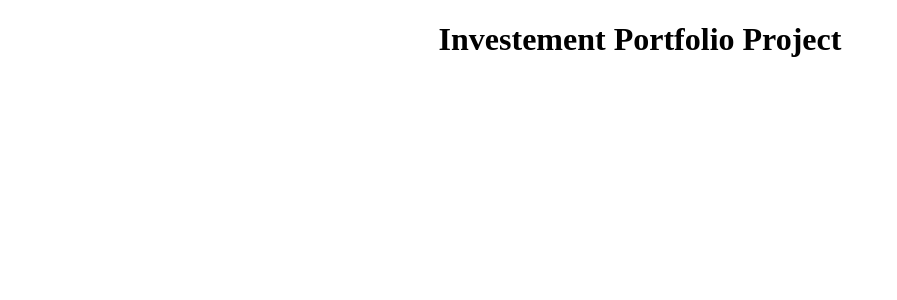
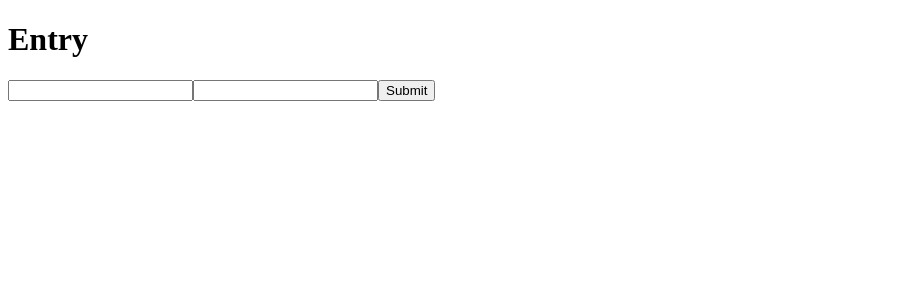
Before and after one commit to Roberto-Livi/investement-portfolio-project, a React (Create React App) app in the folder investement-portfolio-project/: page / in a window 1280 px wide. Shown: the top 300 px of the page, without its empty margins (0-897 px from the left). Built offline with nearby package versions, Linux system fonts and the light colour scheme.

Commit message:
using Formik for Login/Register form; setting up Routes

```diff
--- a/investement-portfolio-project/package.json
+++ b/investement-portfolio-project/package.json
@@ -10,9 +10,12 @@
     "@types/node": "^16.11.26",
     "@types/react": "^17.0.43",
     "@types/react-dom": "^17.0.14",
+    "formik": "^2.2.9",
     "react": "^17.0.2",
     "react-dom": "^17.0.2",
+    "react-router-dom": "^6.2.2",
     "react-scripts": "5.0.0",
+    "reactstrap": "^9.0.1",
     "typescript": "^4.6.3",
     "web-vitals": "^2.1.4"
   },
--- a/investement-portfolio-project/src/App.css
+++ /dev/null
@@ -1,38 +0,0 @@
-.App {
-  text-align: center;
-}
-
-.App-logo {
-  height: 40vmin;
-  pointer-events: none;
-}
-
-@media (prefers-reduced-motion: no-preference) {
-  .App-logo {
-    animation: App-logo-spin infinite 20s linear;
-  }
-}
-
-.App-header {
-  background-color: #282c34;
-  min-height: 100vh;
-  display: flex;
-  flex-direction: column;
-  align-items: center;
-  justify-content: center;
-  font-size: calc(10px + 2vmin);
-  color: white;
-}
-
-.App-link {
-  color: #61dafb;
-}
-
-@keyframes App-logo-spin {
-  from {
-    transform: rotate(0deg);
-  }
-  to {
-    transform: rotate(360deg);
-  }
-}
--- a/investement-portfolio-project/src/App.tsx
+++ b/investement-portfolio-project/src/App.tsx
@@ -1,12 +1,16 @@
 import React from 'react';
-import logo from './logo.svg';
-import './App.css';
+import { BrowserRouter as Router, Routes, Route } from 'react-router-dom'
+import Entry from './components/Entry';
+import Homepage from './components/Homepage';
 
-function App() {
+const App = () => {
   return (
-    <div className="App">
-      <h1>Investement Portfolio Project</h1>
-    </div>
+    <Router>
+      <Routes>
+        <Route path="/" element={<Entry/>}/>
+        <Route path="/home" element={<Homepage/>}/>
+      </Routes>
+    </Router>
   );
 }
 
--- /dev/null
+++ b/investement-portfolio-project/src/components/Entry.tsx
@@ -0,0 +1,34 @@
+import React from 'react';
+import { Formik, Field, Form } from 'formik';
+
+interface MyFormValues {
+  username: string,
+  password: string
+}
+
+const Entry = () => {
+
+  const initialValues: MyFormValues = { username: "", password: ""};
+
+  const onSubmit = (values: any, actions: any) => {
+    console.log(values)
+    console.log(actions)
+  }
+
+  return (
+    <div>
+      <h1>Entry</h1>
+      <Formik
+      initialValues={initialValues}
+      onSubmit={onSubmit}>
+        <Form>
+          <Field name="username" />
+          <Field name="password" />
+          <button type="submit">Submit</button>
+        </Form>
+      </Formik>
+    </div>
+  );
+}
+
+export default Entry;
--- /dev/null
+++ b/investement-portfolio-project/src/components/Homepage.tsx
@@ -0,0 +1,11 @@
+import React from 'react';
+
+function Homepage() {
+  return (
+    <div>
+      <h1>Home</h1>
+    </div>
+  );
+}
+
+export default Homepage;
```
Also changed, not shown: 1 other file (tests, documents, lock files or other folders).
